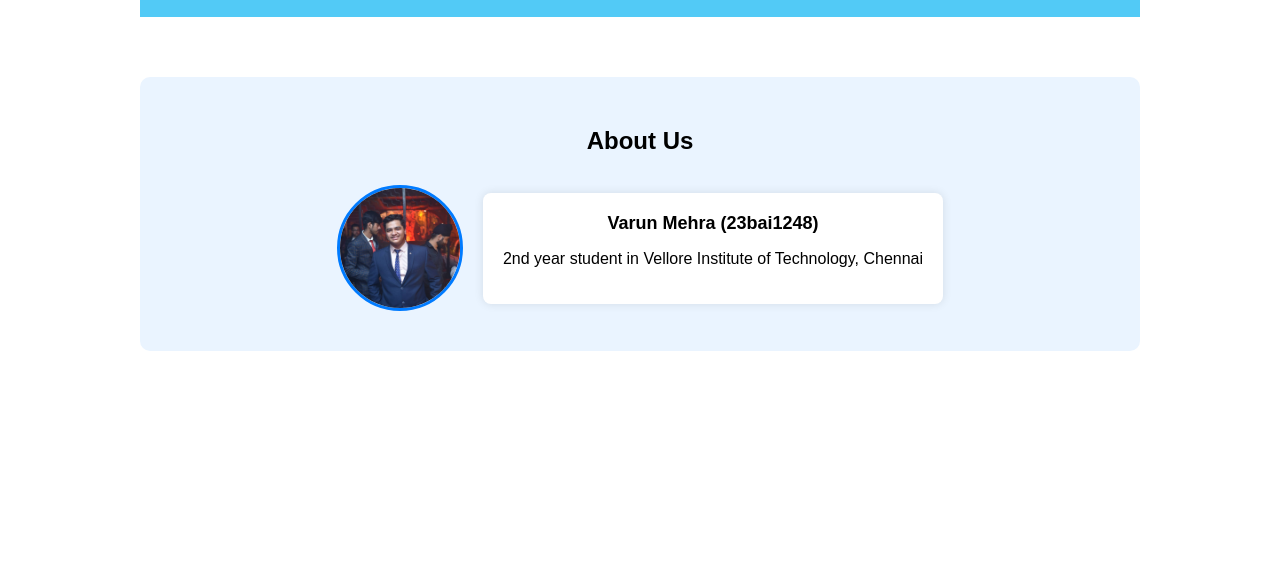
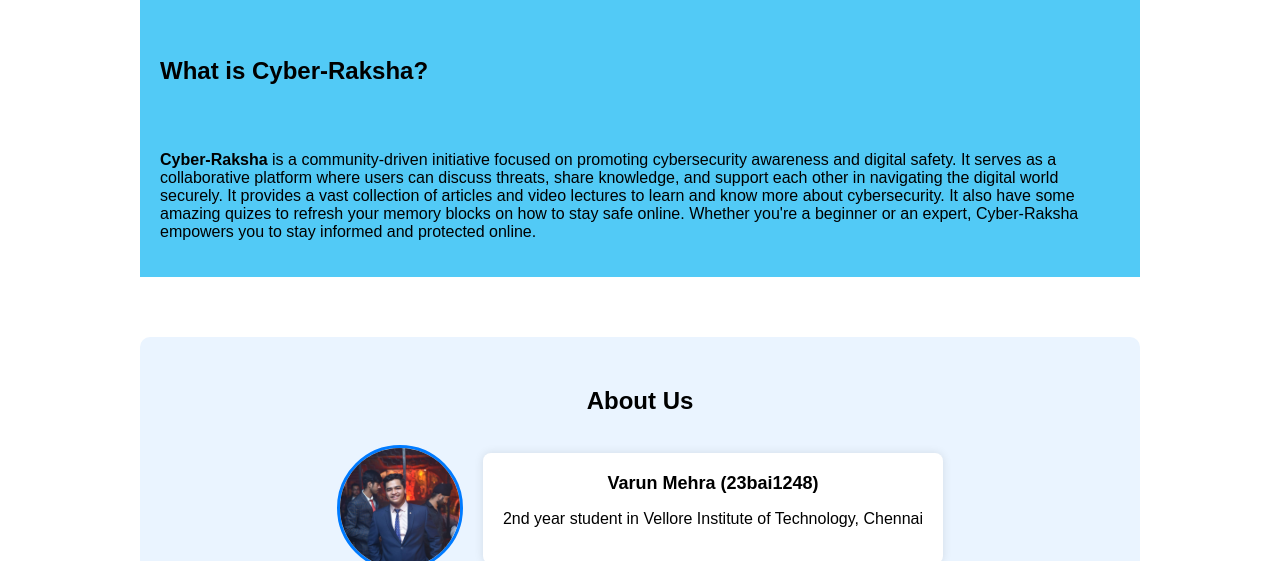
Before and after one commit to varunmehra2005/CyberRaksha, a website: page Home.html in a window 1280 px wide. Shown: the part 539-1100 px from the top of the page. Before the commit the page ends 1000 px from the top, so only its background shows below. Drawn offline with Linux system fonts and the light colour scheme.

Commit message:
Update Home.html

```diff
--- a/Home.html
+++ b/Home.html
@@ -76,6 +76,13 @@
     }
 
     .section-one {
+      display: flex;
+      background-color: rgb(82, 202, 246);
+      padding: 20px;
+      flex-wrap: wrap;
+      gap: 30px;
+    }
+    .section-two {
       display: flex;
       background-color: rgb(82, 202, 246);
       padding: 20px;
@@ -201,8 +208,17 @@
         </p>
       </div>
     </div>
+    <div class="section-two">
+        <h2>What is <span>Cyber-Raksha</span>?</h2>
+        <p>
+            <strong>Cyber-Raksha</strong> is a community-driven initiative focused on promoting cybersecurity awareness and digital safety. It serves as a collaborative platform where users can discuss threats, share knowledge, and support each other in navigating the digital world securely.
+            It provides a vast collection of articles and video lectures to learn and know more about cybersecurity.
+            It also have some amazing quizes to refresh your memory blocks on how to stay safe online.
+            Whether you're a beginner or an expert, Cyber-Raksha empowers you to stay informed and protected online.
+        </p>
+    </div>
 
-      <div class="about-us">
+    <div class="about-us">
         <h2>About Us</h2>
         <div class="about-container">
           <div class="profile-pic">
@@ -213,7 +229,7 @@
             <p>2nd year student in Vellore Institute of Technology, Chennai</p>
           </div>
         </div>
-</div>
+    </div>
 
   </div>
 
```
